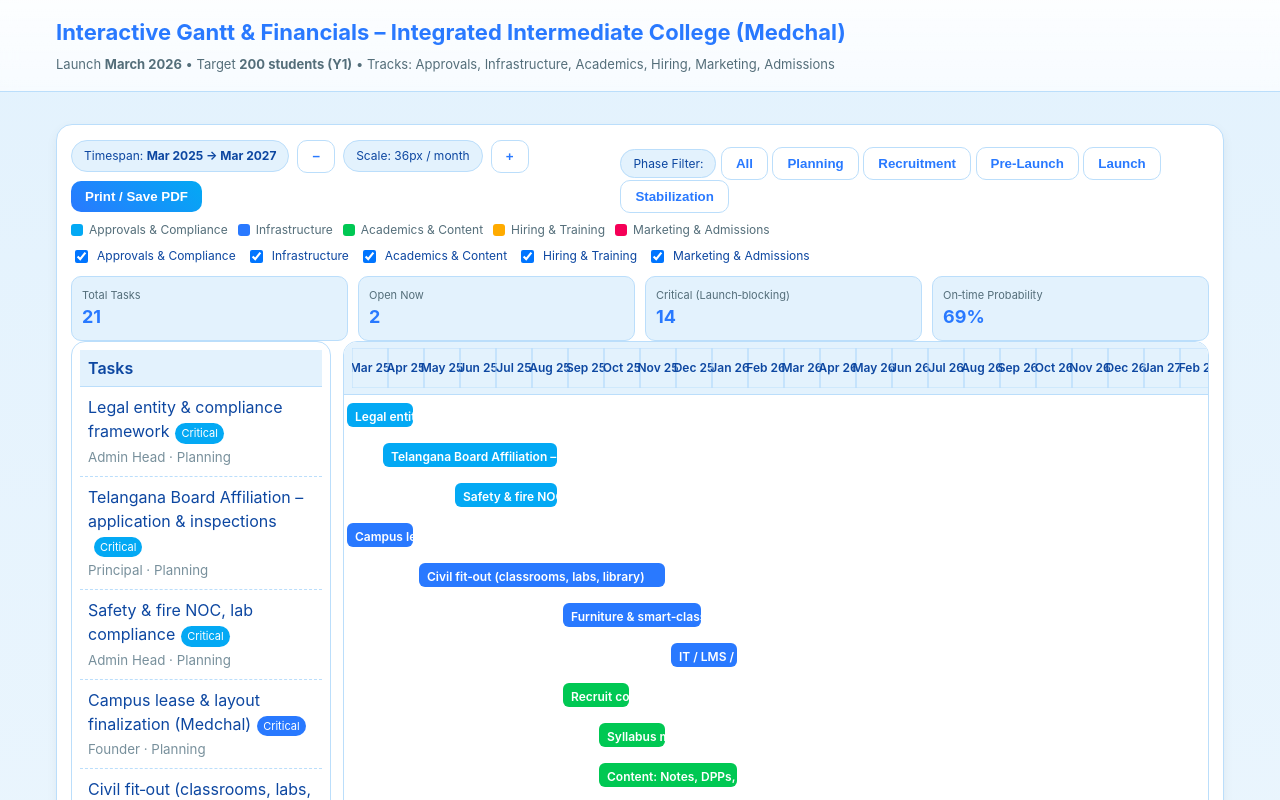
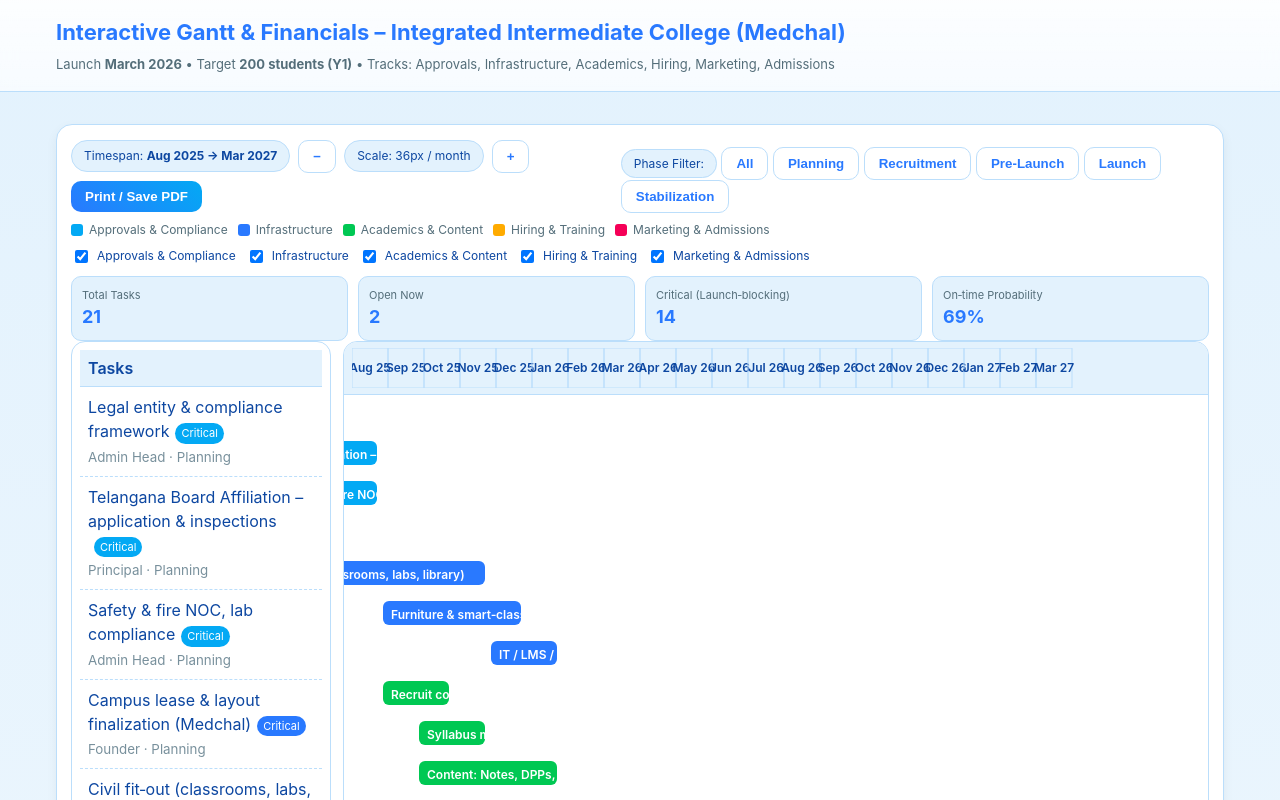
Before and after one commit to vmk06/Project-A, a plain HTML site: page index.html in a window 1280 px wide. Shown: the top 800 px of the page. Drawn offline with nearby package versions, Linux system fonts and the light colour scheme.

Commit message:
Update index.html

```diff
--- a/index.html
+++ b/index.html
@@ -90,7 +90,7 @@
     <section class="panel">
       <div class="section-title">
         <div class="controls">
-          <span class="badge">Timespan: <strong>Mar 2025 → Mar 2027</strong></span>
+          <span class="badge">Timespan: <strong>Aug 2025 → Mar 2027</strong></span>
           <div class="scale">
             <button class="btn secondary" id="zoomOut">−</button>
             <span class="badge" id="scaleLabel">Scale: 36px / month</span>
@@ -249,7 +249,7 @@
 // =========================
 // A) INTERACTIVE GANTT
 // =========================
-const START = new Date(2025, 2, 1); // Mar 1, 2025
+const START = new Date(2025, 7, 1); // Aug 1, 2025
 const END   = new Date(2027, 2, 1); // Mar 1, 2027
 
 const TRACKS = {
@@ -376,8 +376,8 @@ function buildChart(list){
     const color = TRACKS[t.track].color;
     svg += `
       <g class="bar" data-id="${t.id}" data-name="${t.name}" data-owner="${t.owner}" data-start="${fmt(s)}" data-end="${fmt(e)}" data-track="${TRACKS[t.track].label}" data-phase="${t.phase}" data-critical="${t.critical?'Yes':'No'}">
-        <rect x="${x}" y="${y}" rx="${r}" ry="${r}" width="${w}" height="${rowH-8}" fill="${color}" />
-        <text x="${x+8}" y="${y+18}" fill="#fff" font-weight="600" font-size="12">${t.name}</text>
+        <rect x="${x}" y="${y-2}" rx="${r}" ry="${r}" width="${w}" height="${rowH-8}" fill="${color}" />
+        <text x="${x+8}" y="${y+16}" fill="#fff" font-weight="600" font-size="12">${t.name}</text>
       </g>`;
   });
 
```
